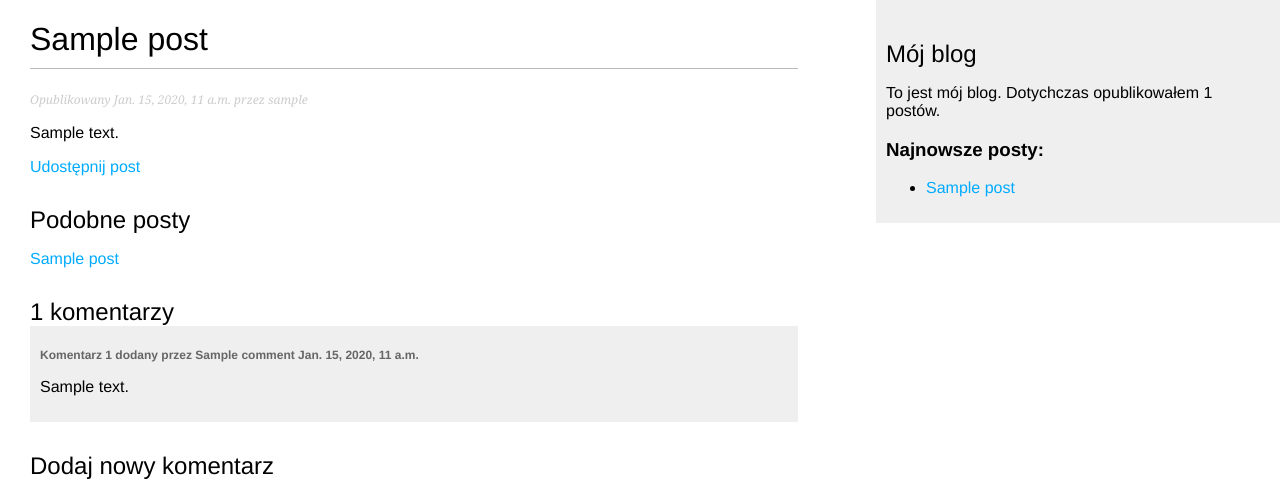
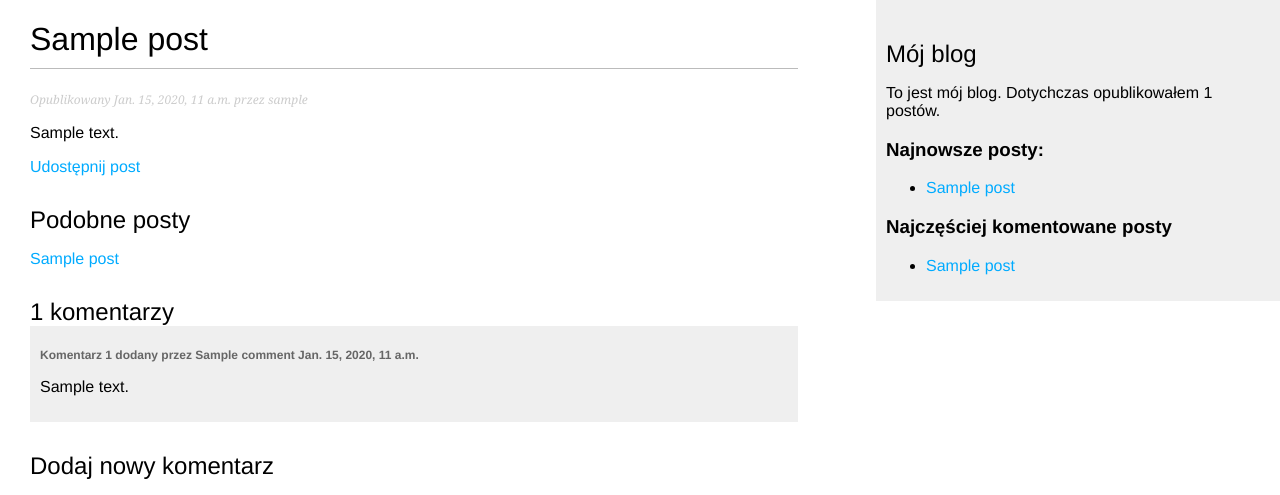
Before and after one commit to kr0pa/blog-from-book, a Django app: template app_blog/templates/blog/post/detail.html in a window 1280 px wide. Shown: the top 495 px of the page. Run offline with Django 5.2, Linux system fonts and the light colour scheme; the template is opened without the code that fills it: values that come from a table or form of the project are taken from there, others are empty; tables that the repository leaves empty hold one stand-in row (values such as "Sample post").

Commit message:
implemented custom own filter and functionality markdowns

```diff
--- a/app_blog/templates/blog/base.html
+++ b/app_blog/templates/blog/base.html
@@ -23,7 +23,16 @@
       <h2>Mój blog</h2>
       <p>To jest mój blog. Dotychczas opublikowałem {% all_posts %} postów.</p>
       <h3>Najnowsze posty:</h3>
-      {% show_latest_posts 3 %}
+        {% show_latest_posts 3 %}
+      <h3>Najczęściej komentowane posty</h3>
+        {% get_most_commented_posts as most_commented_posts %}
+        <ul>
+          {% for post in most_commented_posts %}
+            <li>
+              <a href="{{ post.get_absolute_url }}">{{ post.title }}</a>
+            </li>
+          {% endfor %}
+        </ul>
     </div>
   </body>
 </html>
--- a/app_blog/templates/blog/post/detail.html
+++ b/app_blog/templates/blog/post/detail.html
@@ -1,4 +1,5 @@
 {% extends 'blog/base.html' %}
+{% load blog_tags %}
 
 {% block title %}
   {{ post.title }}
@@ -7,7 +8,7 @@
 {% block content %}
   <h1>{{ post.title }}</h1>
   <p class="date">Opublikowany {{ post.publish }} przez {{ post.author }}</p>
-  {{ post.body|linebreaks }}
+  {{ post.body|markdown }}
   <p>
     <a href="{% url 'app_blog:post_share' post.id %}">Udostępnij post</a>
   </p>
--- a/app_blog/templates/blog/post/list.html
+++ b/app_blog/templates/blog/post/list.html
@@ -1,4 +1,5 @@
 {% extends 'blog/base.html' %}
+{% load blog_tags %}
 
 {% block title %}
   Mój blog
@@ -20,7 +21,7 @@
       {% if not forloop.last %}, {% endif %}
     {% endfor %}
     <p class="date">Opublikowany {{ post.publish }} przez {{ post.author }}</p>
-    {{ post.body|truncatewords:30|linebreaks }}
+    {{ post.body|markdown|truncatewords_html:10 }}
   {% endfor %}
     {% include "pagination.html" with page=posts %}
     {% comment %} {% include "pagination.html" with page=page_obj %} {% endcomment %}
--- a/app_blog/templatetags/blog_tags.py
+++ b/app_blog/templatetags/blog_tags.py
@@ -1,14 +1,31 @@
 from django import template
 from app_blog.models import Post
+from django.db.models import Count
+from django.utils.safestring import mark_safe
+import markdown
 
 register = template.Library()
 
 @register.simple_tag(name='all_posts')
 def total_post():
+
     return Post.published.count()
+
+
+@register.simple_tag
+def get_most_commented_posts(count=5):
+
+    return Post.published.annotate(total_comments=Count('comments')).order_by('-total_comments')[:count]
 
 
 @register.inclusion_tag('blog/post/latest_posts.html')
 def show_latest_posts(count=5):
     latest_posts = Post.objects.filter(status='PB').order_by('-publish')[:count]
+
     return {'latest_posts': latest_posts}
+
+
+@register.filter(name='markdown')
+def markdown_format(text):
+
+    return mark_safe(markdown.markdown(text))
```
